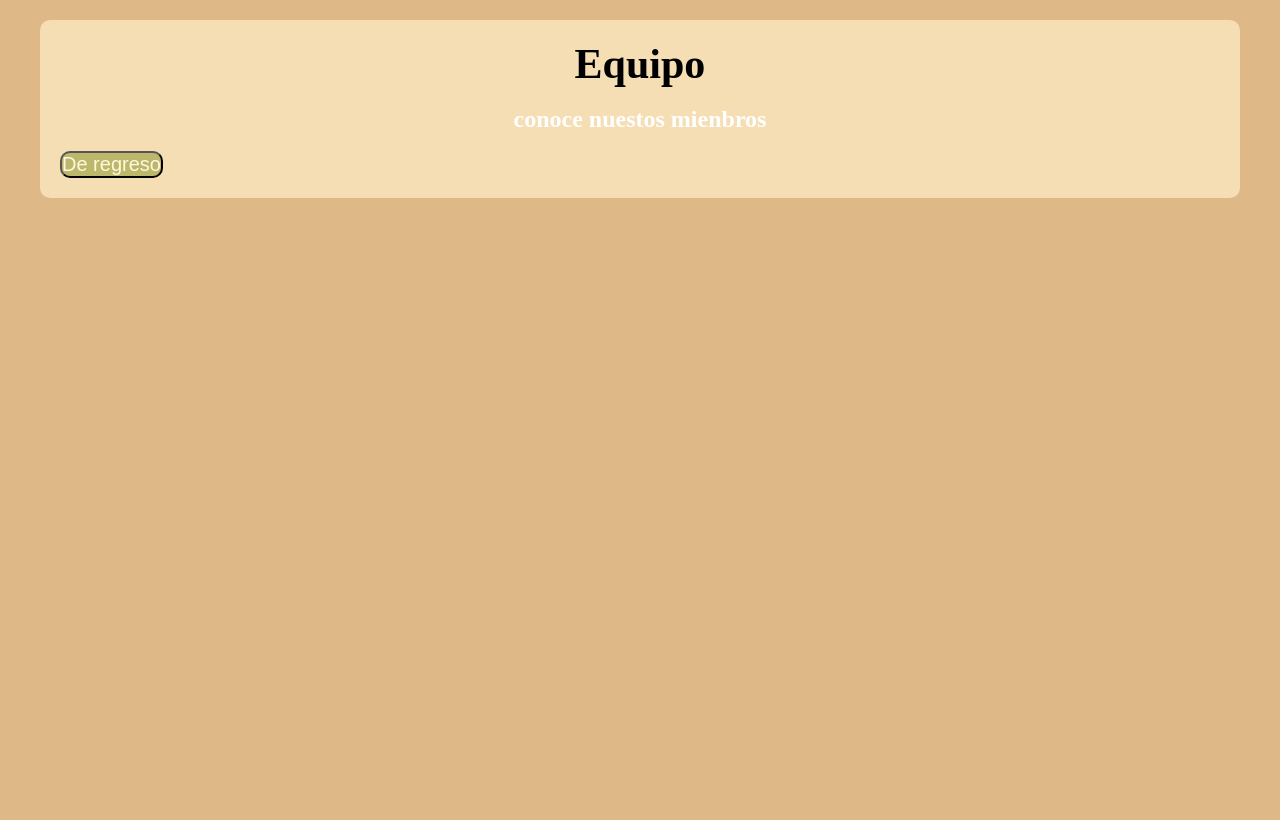
After one commit to yelmis/Heladitos-gourmet, a PHP site: page /equipo.html in a window 1280 px wide. The commit adds this page. Run offline with PHP 8.4, Linux system fonts and the light colour scheme.

Commit message:
agregado sub pagina equipo

```diff
--- /dev/null
+++ b/CSS/equipo.css
@@ -0,0 +1,46 @@
+* {
+    box-sizing: border-box;
+    margin: 0px;
+    padding: 0px;
+}
+
+body {
+    background-color: burlywood !important;
+    /* Cambia la ruta a la ubicación de tu imagen */
+    background-size: cover;
+    /* Ajusta la imagen para cubrir todo el fondo */
+    background-repeat: no-repeat;
+    /* Evita que la imagen se repita */
+    background-position: center;
+    /* Centra la imagen en el fondo */
+    height: 100vh;
+    /* Asegura que el fondo cubra toda la altura de la ventana */
+    margin: 0;
+    /* Elimina el margen predeterminado del body */
+}
+
+.container_world{
+     max-width: 1200px;
+     margin: 20px auto;
+     padding: 20px;
+     border-radius: 10px;
+     background-color: wheat;
+}
+
+h1{
+    font-size: 42px;
+    color: black;
+}
+
+h2{
+    font-family: 'blanck';
+    font-size: 24px;
+    color: white;
+}
+
+.bnt_1{
+    font-size:20px ;
+    background-color: darkkhaki;
+    color: cornsilk;
+    border-radius: 10px;
+}
--- a/CSS/inicio.css
+++ b/CSS/inicio.css
@@ -5,7 +5,7 @@
 }
 
 body{
-        background-color: cornsilk;
+        background-color: burlywood;
         /* Cambia la ruta a la ubicación de tu imagen */
         background-size: cover;
         /* Ajusta la imagen para cubrir todo el fondo */
--- /dev/null
+++ b/equipo.html
@@ -0,0 +1,27 @@
+<!DOCTYPE html>
+<html lang="en">
+<head>
+    <meta charset="UTF-8">
+    <meta name="viewport" content="width=device-width, initial-scale=1.0">
+     <link rel="stylesheet" href="CSS/equipo.css">
+    <title>Equipo - Delicias Frias</title>
+</head>
+<body>
+    <div class="container_world">
+        <div class="container_text">
+           <Center><h1>Equipo</h1></Center>
+        </div>
+        <br>
+           <div class="espacio">
+            <center><h2>conoce nuestos mienbros</h2></center>
+
+
+           </div>
+           <br>
+            <a href="index.html">
+           <button class="bnt_1">De regreso</button>
+           </a>
+    </div>
+
+</body>
+</html>
```
